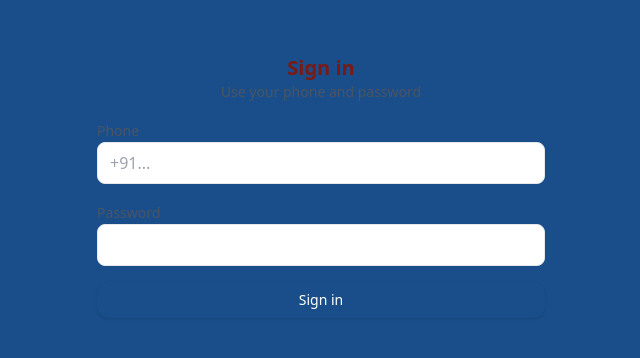
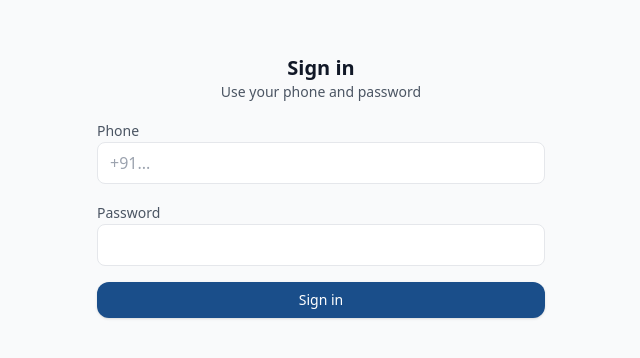
Before and after one commit to grey-ethics/nimisha_and_santosh, a React (Vite) app in the folder frontend/: page /login in a window 1280 px wide. Shown: the part 214-572 px from the top of the page, without its empty margins (319-959 px from the left). Built offline with nearby package versions, Linux system fonts and the light colour scheme; no server answers.

Commit message:
Revert "feat: apply office color tokens to global layout"

```diff
--- a/frontend/index.html
+++ b/frontend/index.html
@@ -13,7 +13,7 @@
     <meta name="viewport" content="width=device-width, initial-scale=1.0"/>
     <title>KidneyTx Pharma Portal</title>
   </head>
-  <body class="bg-office-blue text-office-red-dark">
+  <body class="bg-gray-50 text-gray-900">
     <div id="root"></div>
     <script type="module" src="/src/main.tsx"></script>
   </body>
--- a/frontend/src/index.css
+++ b/frontend/src/index.css
@@ -4,5 +4,5 @@
 
 /* App globals */
 body {
-  @apply bg-office-blue text-office-red-dark;
+  @apply bg-gray-50 text-gray-900;
 }
```
